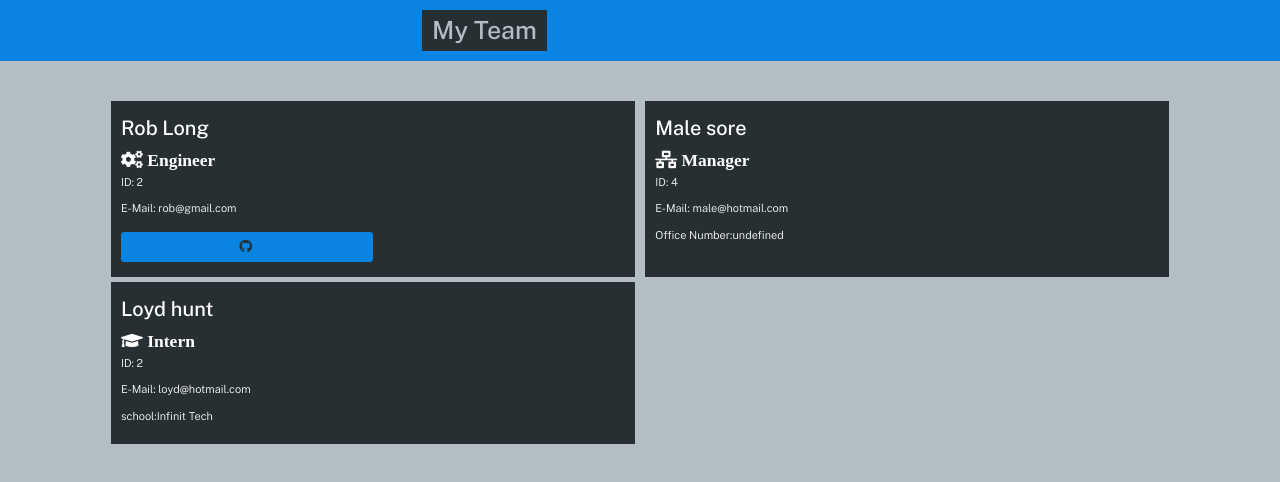
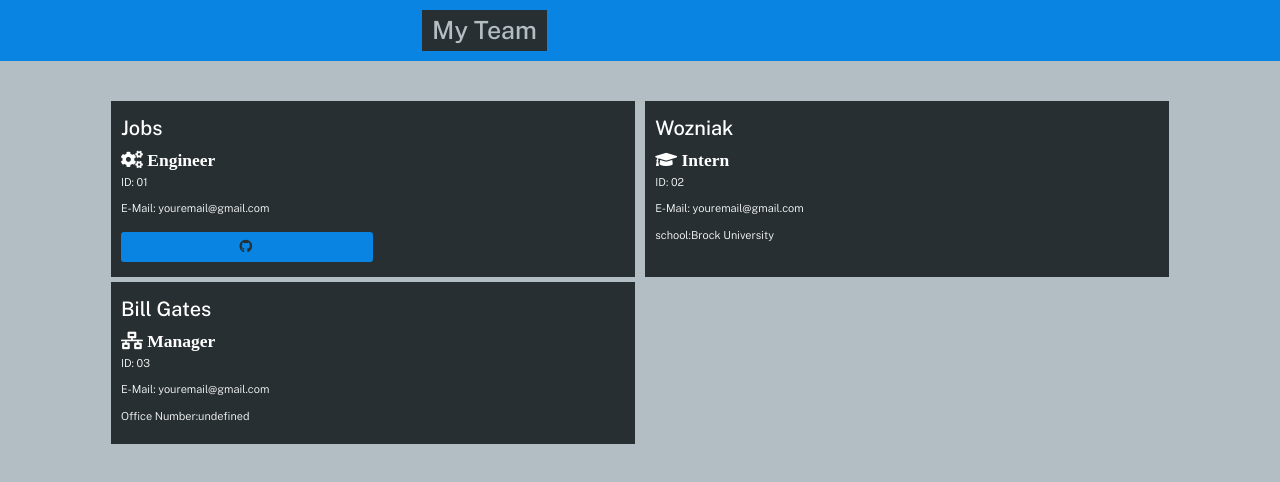
Before and after one commit to AbrarChowdhry98/abrar-team-profile-generator, a website: page dist/index.html in a window 1280 px wide. Drawn offline with nearby package versions, Linux system fonts and the light colour scheme.

Commit message:
Sample file

```diff
--- a/dist/index.html
+++ b/dist/index.html
@@ -1,3 +1,4 @@
+
     <!DOCTYPE html>
     <html lang="en">
     <head>
@@ -10,7 +11,6 @@
       <link rel="stylesheet" href="style.css">
       <title>Team Profile Generator</title>
     </head>
-
       <body>
       <header>
 
@@ -26,32 +26,31 @@
         <h2 class="text-dark"></h2>
         <div class="flex-row justify-space-between">
 
-
       <div class="col-12 col-md-6 mb-2 bg-dark text-light p-3 flex-column">
-    <h2 class="portfolio-item-title text-light">Rob Long</h2>
+        <h2 class="portfolio-item-title text-light">Jobs</h2>
         <h3 class="fa fa-cogs"></i> Engineer
         </h3>
-    <p>ID: 2</p>
-    <p>E-Mail: rob@gmail.com</p>
+        <p>ID: 01</p>
+        <p>E-Mail: youremail@gmail.com</p>
     <a href="undefined" class="btn"><i class="fab fa-github mr-1"></i></a>
       </div>
 
       <div class="col-12 col-md-6 mb-2 bg-dark text-light p-3 flex-column">
-    <h2 class="portfolio-item-title text-light">Male sore</h2>
-    <h3 class="fa fa-network-wired"></i> Manager
+        <h2 class="portfolio-item-title text-light">Wozniak</h2>
+        <h3 class="fa fa-graduation-cap"></i> Intern
         </h3>
-    <p>ID: 4</p>
-    <p>E-Mail: male@hotmail.com</p>
-<p>Office Number:undefined</p>
+        <p>ID: 02</p>
+        <p>E-Mail: youremail@gmail.com</p>
+    <p>school:Brock University</p>
       </div>
 
       <div class="col-12 col-md-6 mb-2 bg-dark text-light p-3 flex-column">
-    <h2 class="portfolio-item-title text-light">Loyd hunt</h2>
-    <h3 class="fa fa-graduation-cap"></i> Intern
+        <h2 class="portfolio-item-title text-light">Bill Gates</h2>
+        <h3 class="fa fa-network-wired"></i> Manager
         </h3>
-    <p>ID: 2</p>
-    <p>E-Mail: loyd@hotmail.com</p>
-<p>school:Infinit Tech</p>
+        <p>ID: 03</p>
+        <p>E-Mail: youremail@gmail.com</p>
+    <p>Office Number:undefined</p>
       </div>
 
   </div>
```
Lines whose indentation alone changed are shown as unchanged.
